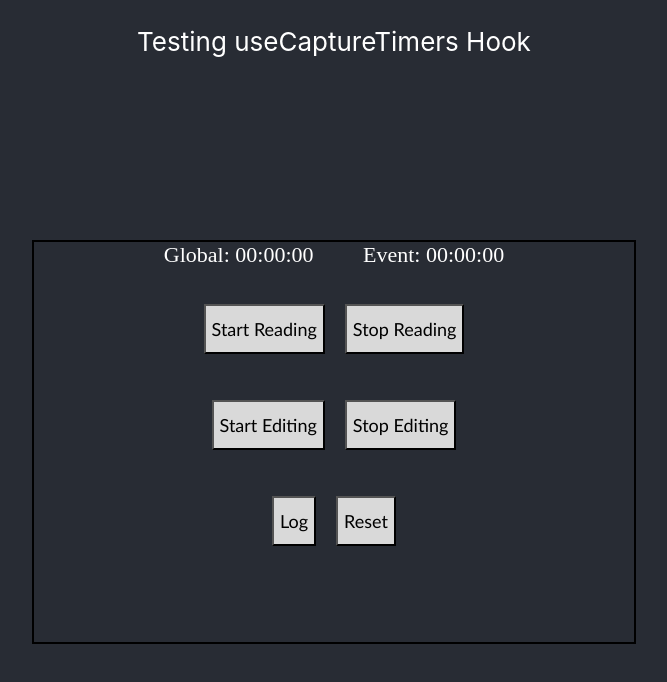
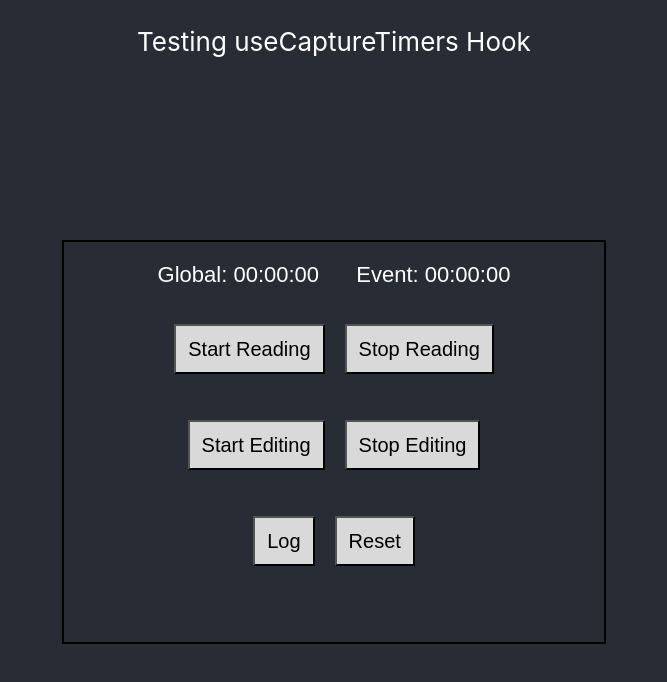
Before and after one commit to elusive/react-timers-hook, a React (Create React App) app: page / in a window 1280 px wide. Shown: the top 682 px of the page, without its empty margins (306-973 px from the left). Built offline with nearby package versions, Linux system fonts and the light colour scheme.

Commit message:
Make test page more readable, updates to css.

```diff
--- a/src/App.css
+++ b/src/App.css
@@ -38,10 +38,11 @@
 }
 
 .container {
-    width: 600px;
-    height: 400px;
+    width: 500px;
+    height: 360px;
     margin: auto;
     border: 2px solid black;
+    padding: 20px;
 }
 
 .timeContainer {
@@ -49,7 +50,8 @@
     flex-direction: row;
     justify-content: space-around;
     width: 390px;
-    font: 22px Arial bold;
+    font-size: 22px;
+    font-family: Arial, sans-serif;
     margin: auto auto;
 }
 
@@ -57,5 +59,7 @@ button {
     height: 50px;
     background: #d9d9d9;
     margin: 10px;
-    font: 18px Calibri;
+    font-size: 20px;
+    font-family: Arial, sans-serif;
+    padding: 12px;
 }
```
